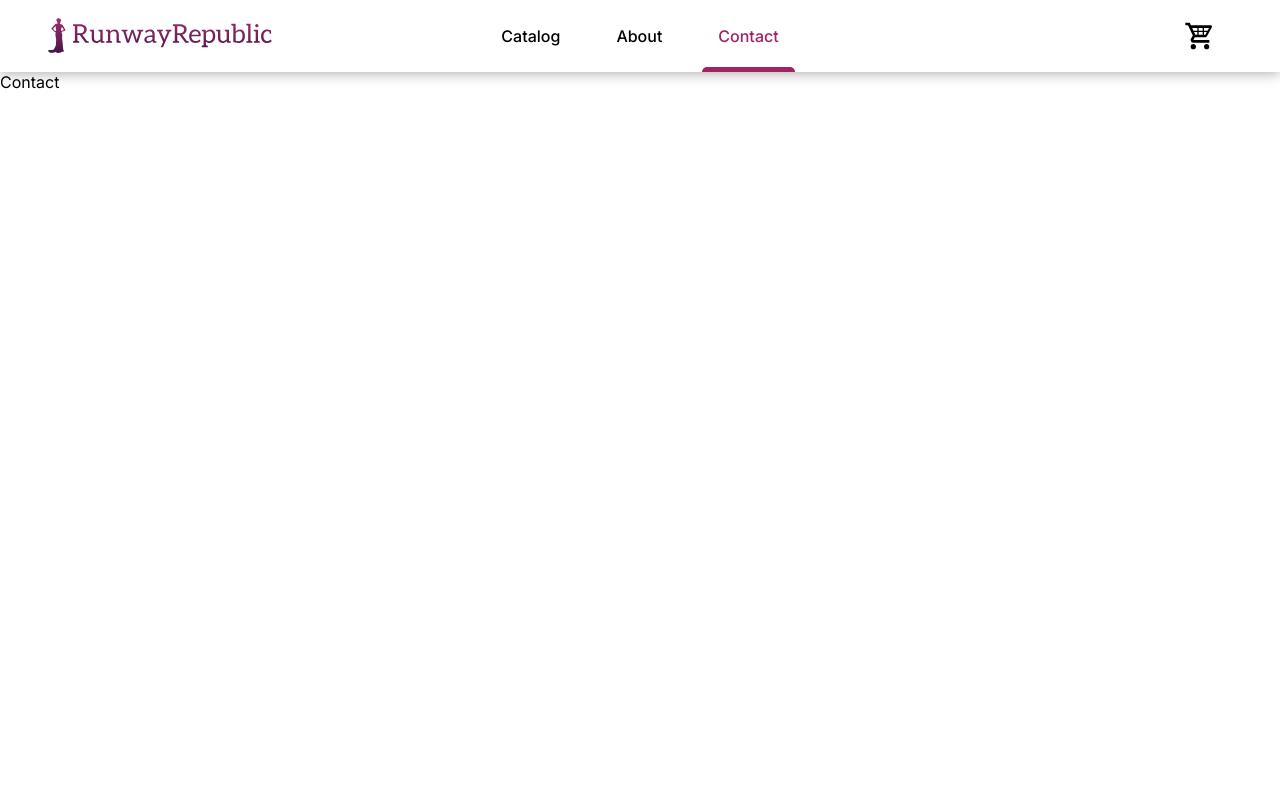
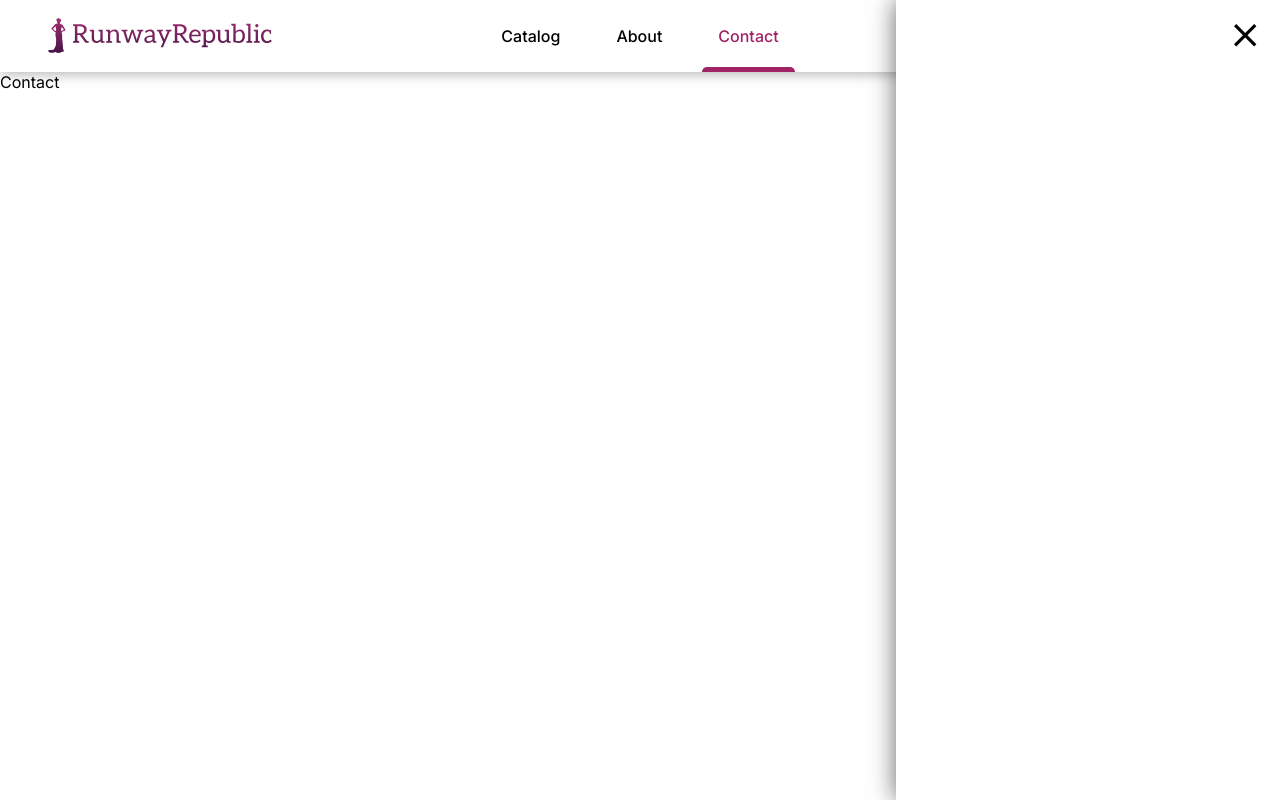
Before and after one commit to Luzefiru/odin-shopping-cart, a React (Create React App) app: page /contact in a window 1280 px wide. Built offline with nearby package versions, Linux system fonts and the light colour scheme.

Commit message:
feat: add cart sidebar

```diff
--- a/src/components/App.css
+++ b/src/components/App.css
@@ -0,0 +1,3 @@
+:root {
+  --hover-color: #a02364;
+}
--- a/src/components/App.jsx
+++ b/src/components/App.jsx
@@ -1,9 +1,13 @@
 import './App.css';
+// import { useState } from 'react';
 import { Routes, Route } from 'react-router-dom';
 import Navbar from './core/Navbar';
-import Home from './pages/Home';
+import Home from '../pages/Home';
+import Cart from './cart/Cart';
 
 function App() {
+  // const [cartItems, setCartItems] = useState([]);
+
   return (
     <>
       <Navbar />
@@ -13,6 +17,7 @@ function App() {
         <Route path="/about" element={<div>About</div>} />
         <Route path="/contact" element={<div>Contact</div>} />
       </Routes>
+      <Cart />
     </>
   );
 }
--- /dev/null
+++ b/src/components/cart/Cart.css
@@ -0,0 +1,23 @@
+.Cart {
+  display: none;
+  background-color: white;
+  width: max(30%, 300px);
+  height: 100%;
+  position: absolute;
+  top: 0;
+  right: 0;
+  box-shadow: 0 0 24px rgba(0, 0, 0, 0.6);
+  display: grid;
+}
+
+.Cart__close-btn {
+  cursor: pointer;
+  margin: 1rem;
+  margin-left: auto;
+  width: max(10%, 1.5rem);
+  transition: 50ms all ease-in;
+}
+
+.Cart__close-btn:hover {
+  color: var(--hover-color);
+}
--- /dev/null
+++ b/src/components/cart/Cart.jsx
@@ -0,0 +1,20 @@
+import './Cart.css';
+
+const Cart = () => {
+  return (
+    <div className="Cart">
+      <svg
+        className="Cart__close-btn"
+        xmlns="http://www.w3.org/2000/svg"
+        viewBox="0 0 24 24"
+      >
+        <path
+          fill="currentColor"
+          d="M19,6.41L17.59,5L12,10.59L6.41,5L5,6.41L10.59,12L5,17.59L6.41,19L12,13.41L17.59,19L19,17.59L13.41,12L19,6.41Z"
+        />
+      </svg>
+    </div>
+  );
+};
+
+export default Cart;
--- a/src/components/core/Navbar.css
+++ b/src/components/core/Navbar.css
@@ -42,7 +42,7 @@
 
 .Navbar__list__link.active {
   transition: 50ms all ease-in;
-  color: #a02364;
+  color: var(--hover-color);
 }
 
 .Navbar__list__link.active::after {
@@ -53,7 +53,7 @@
   left: 0;
   height: var(--height);
   width: 100%;
-  background-color: #a02364;
+  background-color: var(--hover-color);
   border-top-left-radius: 8px;
   border-top-right-radius: 8px;
 }
@@ -74,7 +74,7 @@
 
 .Navbar__list__link:hover,
 .Navbar__cart:hover {
-  color: #a02364;
+  color: var(--hover-color);
   transform: scale(1.1);
 }
 
--- a/src/components/pages/Home.jsx
+++ b/src/pages/Home.jsx
@@ -1,5 +1,5 @@
 import './Home.css';
-import HeaderImage from '../../assets/header-background.jpg';
+import HeaderImage from '../assets/header-background.jpg';
 
 const Home = () => {
   return (
```
Also changed, not shown: src/assets/close.svg (added), src/pages/Home.css (renamed from src/components/pages/Home.css).
